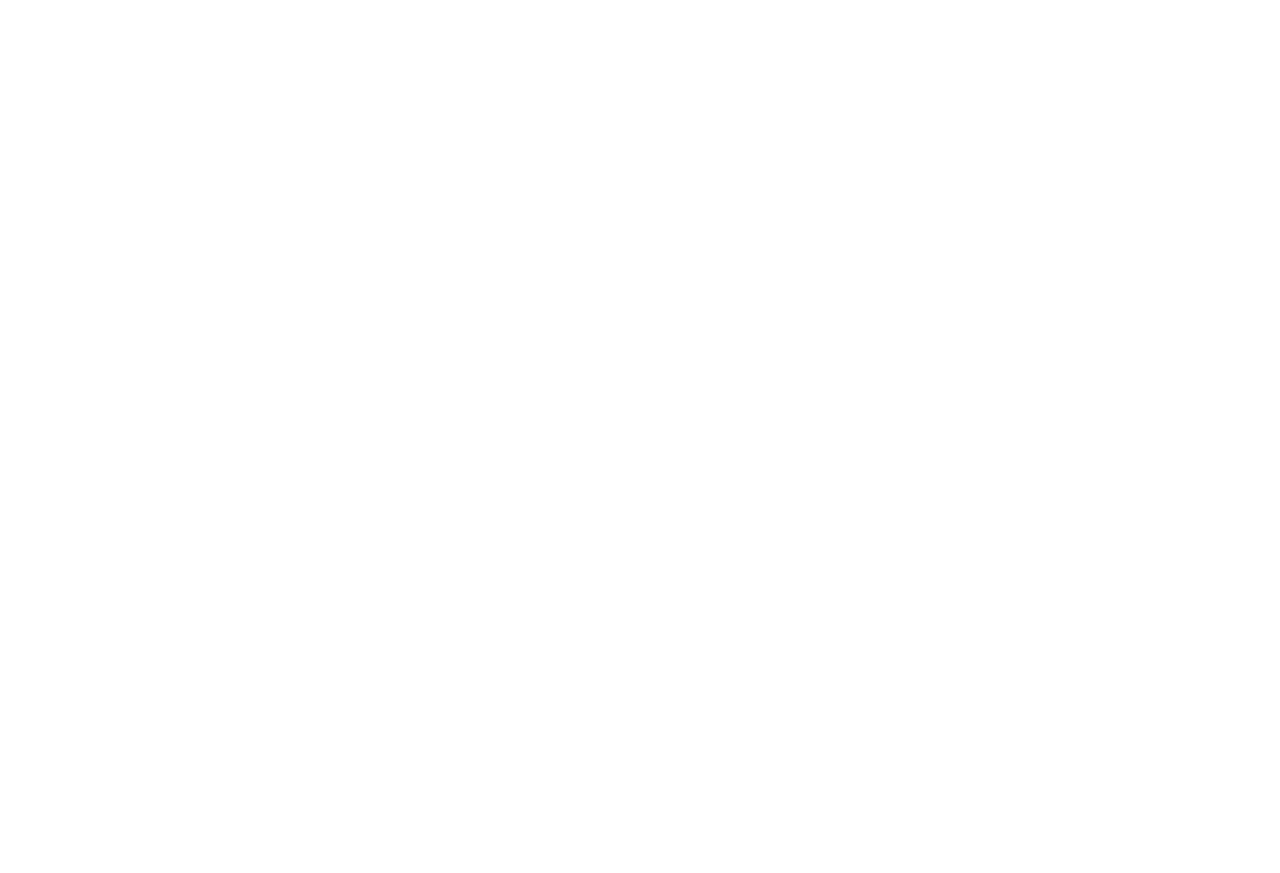
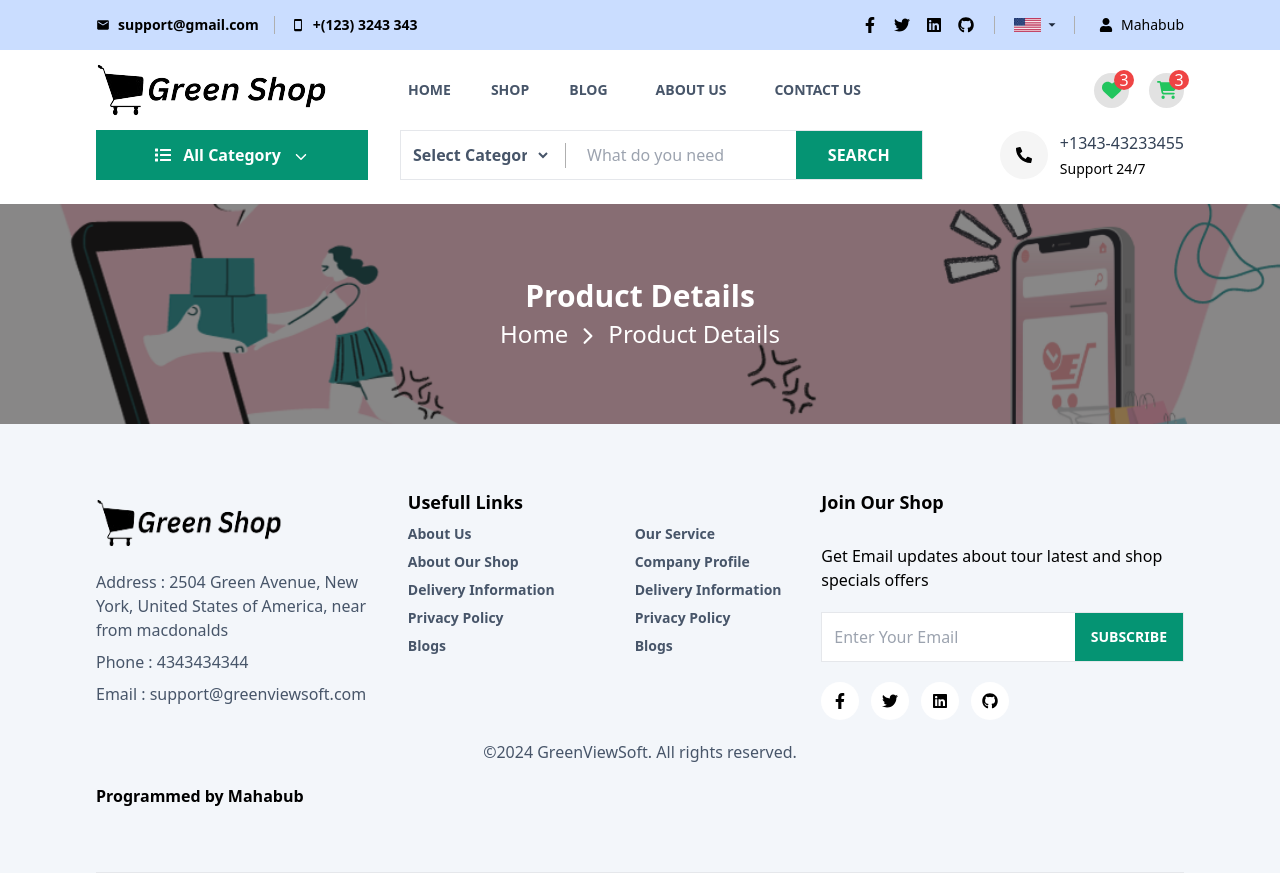
Before and after one commit to webdevmahabub/frontend-mern-multi-vendor-ecommerce, a React (Create React App) app: page /product/details/new in a window 1280 px wide. Before the commit this address had no page. Before the commit the page ends 800 px from the top, so only its background shows below. Built offline with nearby package versions, Linux system fonts and the light colour scheme.

Commit message:
Product Details Page Design Part 1

```diff
--- a/src/App.jsx
+++ b/src/App.jsx
@@ -4,6 +4,7 @@
 import Shops from './pages/Shops';
 import Cart from './pages/Cart';
 import Shipping from './pages/Shipping';
+import Details from './pages/Details';
 
 function App() {
   return (
@@ -13,6 +14,7 @@
       <Route path='/shops' element={<Shops/>} />
       <Route path='/cart' element={<Cart/>} />
       <Route path='/shipping' element={<Shipping/>} />
+      <Route path='/product/details/:slug' element={<Details/>} />
     </Routes>
 
     </BrowserRouter>
--- a/src/components/products/FeatureProduct.jsx
+++ b/src/components/products/FeatureProduct.jsx
@@ -2,6 +2,7 @@
 import { FaEye, FaRegHeart } from "react-icons/fa";
 import { RiShoppingCartLine } from "react-icons/ri"
 import Rating from '../Rating';
+import { Link } from 'react-router-dom';
 
 const FeatureProducts = () => {
     return (
@@ -23,9 +24,9 @@
             <li className='w-[38px] h-[38px] cursor-pointer bg-white flex justify-center items-center rounded-full hover:bg-[#059473] hover:text-white hover:rotate-[720deg] transition-all'>
             <FaRegHeart />
             </li>
-            <li className='w-[38px] h-[38px] cursor-pointer bg-white flex justify-center items-center rounded-full hover:bg-[#059473] hover:text-white hover:rotate-[720deg] transition-all'>
+            <Link to='/product/details/new' className='w-[38px] h-[38px] cursor-pointer bg-white flex justify-center items-center rounded-full hover:bg-[#059473] hover:text-white hover:rotate-[720deg] transition-all'>
             <FaEye />
-            </li>
+            </Link>
             <li className='w-[38px] h-[38px] cursor-pointer bg-white flex justify-center items-center rounded-full hover:bg-[#059473] hover:text-white hover:rotate-[720deg] transition-all'>
             <RiShoppingCartLine />
             </li>
--- /dev/null
+++ b/src/pages/Details.jsx
@@ -0,0 +1,31 @@
+import React from 'react';
+import Header from '../components/Header';
+import Footer from '../components/Footer';
+import { Link } from 'react-router-dom';
+import { IoIosArrowForward } from "react-icons/io";
+
+const Details = () => {
+    return (
+        <div>
+            <Header/>
+    <section className='bg-[url("http://localhost:3000/images/banner/shop.png")] h-[220px] mt-6 bg-cover bg-no-repeat relative bg-left'>
+    <div className='absolute left-0 top-0 w-full h-full bg-[#2422228a]'>
+        <div className='w-[85%] md:w-[80%] sm:w-[90%] lg:w-[90%] h-full mx-auto'>
+            <div className='flex flex-col justify-center gap-1 items-center h-full w-full text-white'>
+        <h2 className='text-3xl font-bold'>Product Details </h2>
+        <div className='flex justify-center items-center gap-2 text-2xl w-full'>
+                <Link to='/'>Home</Link>
+                <span className='pt-1'>
+                <IoIosArrowForward />
+                </span>
+                <span>Product Details </span>
+                </div>
+            </div>
+        </div>
+    </div>
+    </section>
+            <Footer/>
+        </div>
+    );
+};
+export default Details;
```
